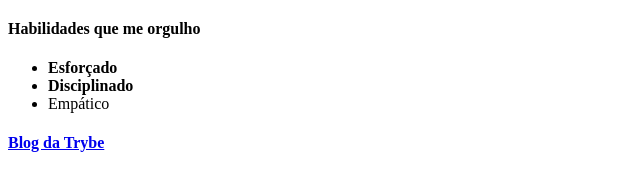
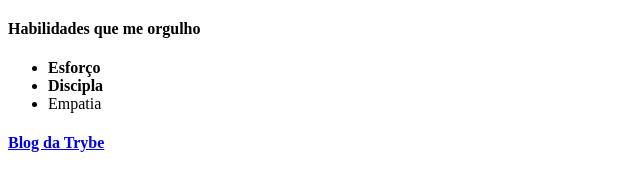
Before and after one commit to jnraraujo/exercicio-3.1, a plain HTML site: page index.html in a window 1280 px wide. Shown: the part 447-638 px from the top of the page, 0-640 px from the left. Drawn offline with Linux system fonts and the light colour scheme.

Commit message:
alteirei o arquivo html

```diff
--- a/index.html
+++ b/index.html
@@ -24,9 +24,9 @@
     <h4 id="habilidades">Habilidades que me orgulho</h4>
 
     <ul>
-        <li><strong>Esforçado</strong></li>
-        <li><strong>Disciplinado</strong></li>
-        <li>Empático</li>
+        <li><strong>Esforço</strong></li>
+        <li><strong>Discipla</strong></li>
+        <li>Empatia</li>
     </ul>
 
     <h4><a href="https://blog.betrybe.com/" target="_blank">Blog da Trybe</a></h4>
```
